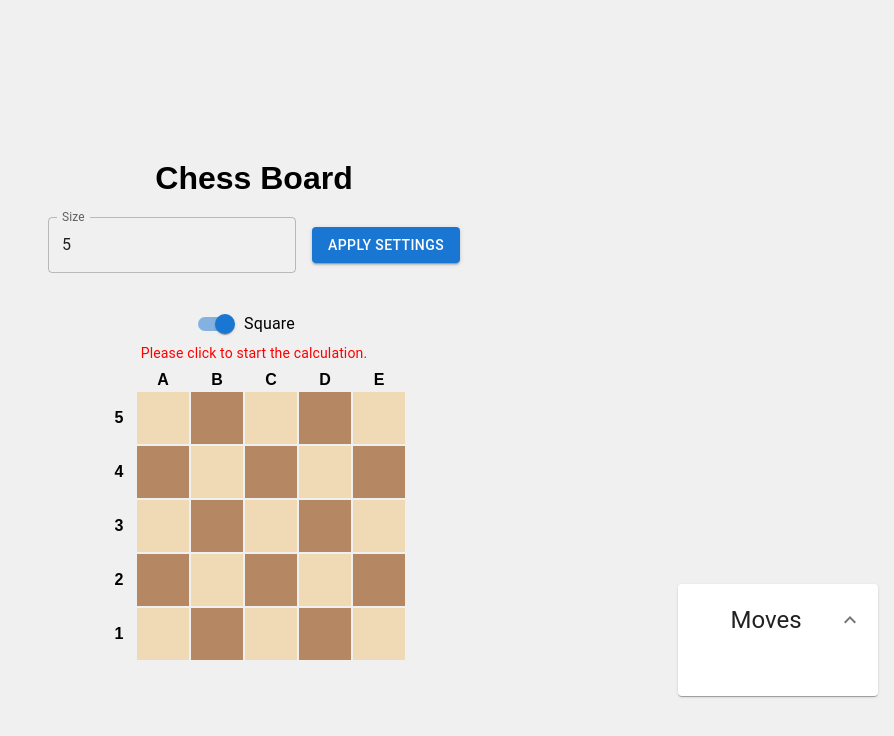
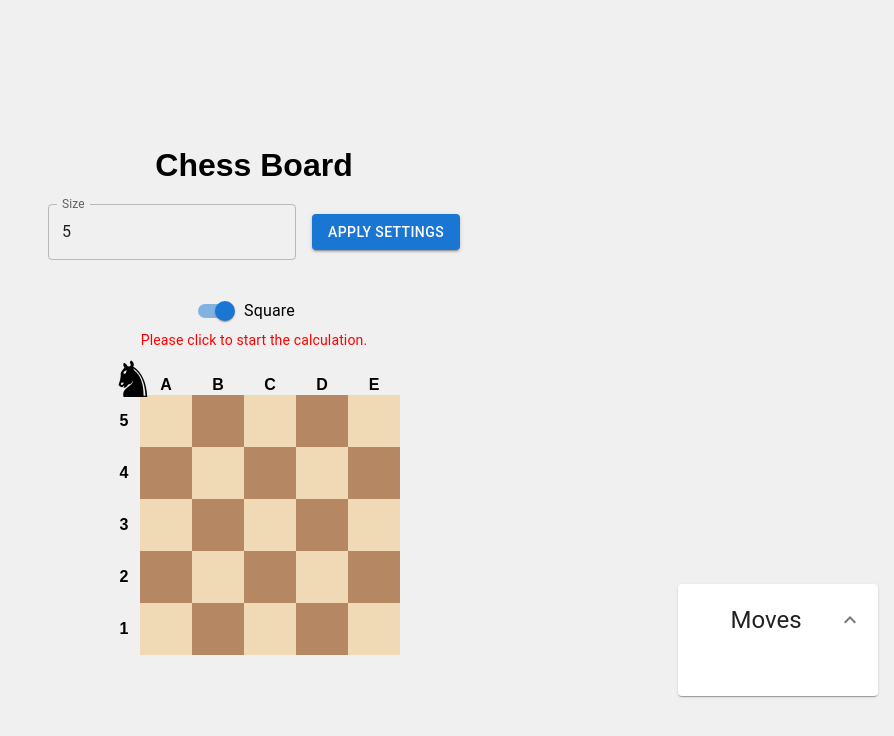
Before and after one commit to Mayk05s/blu-banyan-test, a React (Create React App) app: page / in a window 1280 px wide. Shown: the top 736 px of the page, without its empty margins (386-1280 px from the left). Built offline with nearby package versions, Linux system fonts and the light colour scheme.

Commit message:
animation

```diff
--- a/package.json
+++ b/package.json
@@ -7,6 +7,7 @@
     "@emotion/styled": "^11.11.5",
     "@mui/icons-material": "^5.15.20",
     "@mui/material": "^5.15.20",
+    "@react-spring/web": "^9.7.3",
     "@testing-library/jest-dom": "^5.17.0",
     "@testing-library/react": "^13.4.0",
     "@testing-library/user-event": "^13.5.0",
@@ -16,6 +17,8 @@
     "@types/react-dom": "^18.3.0",
     "re-resizable": "^6.9.17",
     "react": "^18.3.1",
+    "react-dnd": "^16.0.1",
+    "react-dnd-html5-backend": "^16.0.1",
     "react-dom": "^18.3.1",
     "react-draggable": "^4.4.6",
     "react-scripts": "5.0.1",
--- a/src/components/ChessBoard/ChessBoard.scss
+++ b/src/components/ChessBoard/ChessBoard.scss
@@ -11,28 +11,18 @@
   font-weight: bold;
 }
 
-
 .chess-square {
   width: 50px;
   height: 50px;
   text-align: center;
   vertical-align: middle;
   cursor: pointer;
-  transition: background-color 0.3s;
+  transition: background-color 0.3s, border 0.3s;
   position: relative;
-}
 
-.chess-square:hover {
-  background-color: #d6d6d6;
-}
-
-.black-square {
-  background-color: #769656;
-}
-
-.chess-square span {
-  color: black;
-  font-weight: bold;
+  &:hover {
+    background-color: #d6d6d6;
+  }
 }
 
 .white-square {
@@ -43,11 +33,19 @@
   background-color: #b58863;
 }
 
-.highlighted-square {
-  width: 44px;
-  height: 44px;
+.start-square {
+  width: 50px;
+  height: 50px;
   border: 3px solid red;
-  background-image: url('../../assets/images/kinght.png');
-  background-size: cover;
-  background-position: center;
 }
+
+.knight {
+  font-size: 50px;
+  color: black;
+  position: absolute;
+  width: 50px;
+  height: 50px;
+  text-align: center;
+  vertical-align: middle;
+  line-height: 50px;
+}
--- a/src/components/ChessBoard/ChessBoard.tsx
+++ b/src/components/ChessBoard/ChessBoard.tsx
@@ -1,23 +1,79 @@
-import React, {useEffect, useState} from 'react';
+import React, {useEffect, useRef, useState} from 'react';
 import './ChessBoard.scss';
 import {useChessBoard} from "../../containers/ChessBoardContext";
 import {KnightTourService} from "../../services/KnightTourService";
 import {Backdrop, Box, CircularProgress, Typography} from "@mui/material";
 import {Chessboard} from "../../model/Chessboard";
+import {animated, useSpring} from '@react-spring/web';
 
 const ChessBoard: React.FC = () => {
     const {chessboard, setChessboard} = useChessBoard();
 
-    // Use Local State for Tour Results
     const [startPosition, setStartPosition] = useState<[number, number] | null>(null);
+    const [tourPath, setTourPath] = useState<[number, number][] | false>([]);
+    const [currentMove, setCurrentMove] = useState(0);
     const [loading, setLoading] = useState<boolean>(false);
+    const chessboardRef = useRef<HTMLTableElement>(null);
+    const intervalRef = useRef<NodeJS.Timeout | null>(null);
 
-    // useEffect to Trigger Tour Calculation
+    const [styles, api] = useSpring(() => ({
+        from: {x: 0, y: 0}
+    }));
+
+    const getCellCoordinates = (row: number, col: number) => {
+        if (chessboardRef.current) {
+            const cell = chessboardRef.current.rows[row + 1].cells[col + 1];
+            const {offsetLeft, offsetTop, offsetWidth, offsetHeight} = cell;
+            return {x: offsetLeft + offsetWidth / 2 - 25, y: offsetTop + offsetHeight / 2 - 25};
+        }
+        return {x: 0, y: 0};
+    };
+
+    const moveKnight = (nextRow: number, nextCol: number) => {
+        if (chessboardRef?.current) {
+            const {x, y} = getCellCoordinates(nextRow, nextCol);
+            api.start({
+                x,
+                y,
+                config: {tension: 280, friction: 60}
+            });
+        }
+    };
+
     useEffect(() => {
+        if (intervalRef.current) {
+            clearInterval(intervalRef.current);
+        }
+        setCurrentMove(0); // Reset currentMove on new startPosition or tourPath
+
         if (startPosition) {
-            console.log('newKnightsTour:');
+            moveKnight(...startPosition);
         }
-    }, [chessboard.startPosition, chessboard.rows, chessboard.cols]);
+
+        if (tourPath && tourPath.length > 0) {
+            moveKnight(...tourPath[0]);
+            intervalRef.current = setInterval(() => {
+                setCurrentMove((prevMove) => {
+                    const nextMove = prevMove + 1;
+                    if (nextMove < tourPath.length) {
+                        const [nextRow, nextCol] = tourPath[nextMove];
+                        moveKnight(nextRow, nextCol);
+                    } else {
+                        if (intervalRef.current) {
+                            clearInterval(intervalRef.current);
+                        }
+                    }
+                    return nextMove;
+                });
+            }, 600);
+        }
+
+        return () => {
+            if (intervalRef.current) {
+                clearInterval(intervalRef.current);
+            }
+        };
+    }, [startPosition,tourPath, api]);
 
     const updateChessboard = (chessboard: Chessboard) => {
         const newChessboard = new Chessboard(chessboard.rows, chessboard.cols);
@@ -29,17 +85,19 @@ const ChessBoard: React.FC = () => {
         }
         setChessboard(newChessboard);
         return newChessboard;
-    }
+    };
+
     const handleSquareClick = async (row: number, col: number) => {
         setStartPosition([row, col]);
         chessboard.setStartPosition([row, col]);
         const newChessboard = updateChessboard(chessboard);
 
         setLoading(true);
-        const knightTourService = new KnightTourService(newChessboard)
+        const knightTourService = new KnightTourService(newChessboard);
         const newKnightsTour = await knightTourService.solveKnightTour();
         setLoading(false);
         chessboard.setTourPath(newKnightsTour);
+        setTourPath(newKnightsTour);
         updateChessboard(chessboard);
     };
 
@@ -53,7 +111,7 @@ const ChessBoard: React.FC = () => {
                     let squareClass = isWhite ? 'chess-square white-square' : 'chess-square black-square';
 
                     if (chessboard.startPosition && chessboard.startPosition[0] === rowIndex && chessboard.startPosition[1] === colIndex) {
-                        squareClass += ' highlighted-square';
+                        squareClass += ' start-square';
                     }
                     return (
                         <td
@@ -61,7 +119,7 @@ const ChessBoard: React.FC = () => {
                             onClick={() => handleSquareClick(rowIndex, colIndex)}
                             className={squareClass}
                         >
-                            {squareData}
+                            <span>{squareData}</span>
                         </td>
                     );
                 })}
@@ -74,8 +132,8 @@ const ChessBoard: React.FC = () => {
             <Typography variant="body2" sx={{color: 'red'}} gutterBottom>
                 {chessboard.startPosition ? 'Click on another point to change the calculation.' : 'Please click to start the calculation.'}
             </Typography>
-            <Box display="flex" justifyContent="center">
-                <table id="chessboard">
+            <Box display="flex" position="relative">
+                <table ref={chessboardRef} className="chess-board">
                     <tbody>
                     <tr>
                         <td className="column-label"></td>
@@ -86,8 +144,12 @@ const ChessBoard: React.FC = () => {
                     {createBoard()}
                     </tbody>
                 </table>
+                <animated.div className="knight" style={{
+                    ...styles
+                }}>♞
+                </animated.div>
             </Box>
-            <Backdrop open={loading} style={{color: '#fff', zIndex: 1500}}> {/* Добавьте Backdrop */}
+            <Backdrop open={loading} style={{color: '#fff', zIndex: 1500}}>
                 <CircularProgress color="inherit"/>
             </Backdrop>
         </Box>
--- a/src/components/MoveList/MoveList.tsx
+++ b/src/components/MoveList/MoveList.tsx
@@ -37,7 +37,7 @@ const MoveList: FC = () => {
 
     return (
         <>
-            <Draggable disabled={!isDesktop}>
+            {/*<Draggable disabled={!isDesktop}>*/}
                 <Box
                     sx={{
                         position: isDesktop ? 'fixed' : 'default',
@@ -72,7 +72,7 @@ const MoveList: FC = () => {
                         </AccordionDetails>
                     </Accordion>
                 </Box>
-            </Draggable>
+            {/*</Draggable>*/}
 
             <Snackbar open={open} autoHideDuration={6000} onClose={handleClose}
                       anchorOrigin={{vertical: 'bottom', horizontal: 'center'}}>
```
Also changed, not shown: 1 other file (tests, documents, lock files or other folders).
